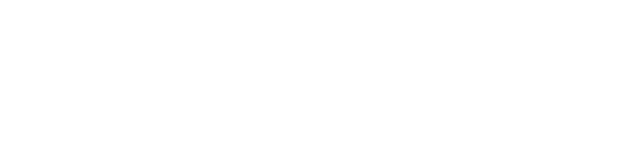
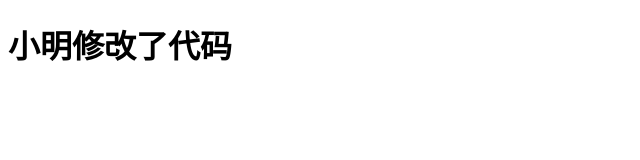
Before and after one commit to NathanCh3n/test, a plain HTML site: page index.html in a window 1280 px wide. Shown: the whole page, without its empty margins (0-640 px from the left). Drawn offline with Linux system fonts and the light colour scheme.

Commit message:
mchange2

```diff
--- a/index.html
+++ b/index.html
@@ -7,6 +7,7 @@
 </head>
 <body>
   <h1></h1>
+  <h1>小明修改了代码</h1>
   <script>
 
   </script>
```
